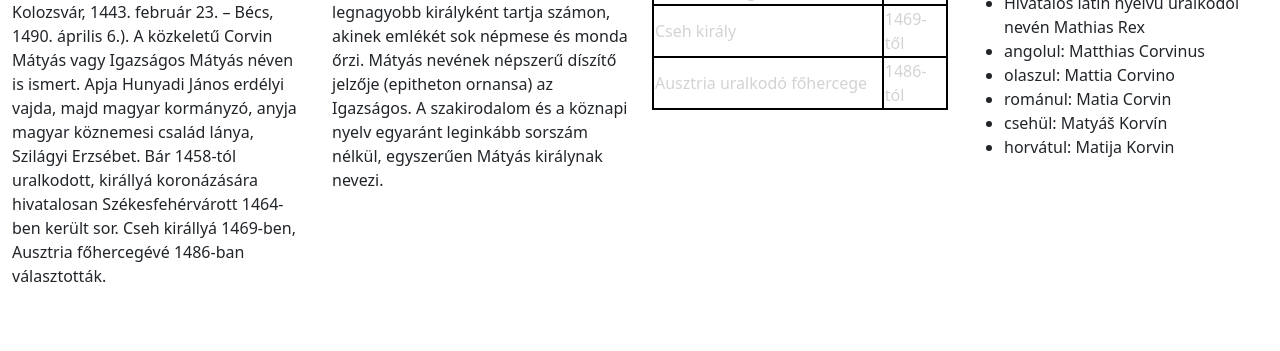
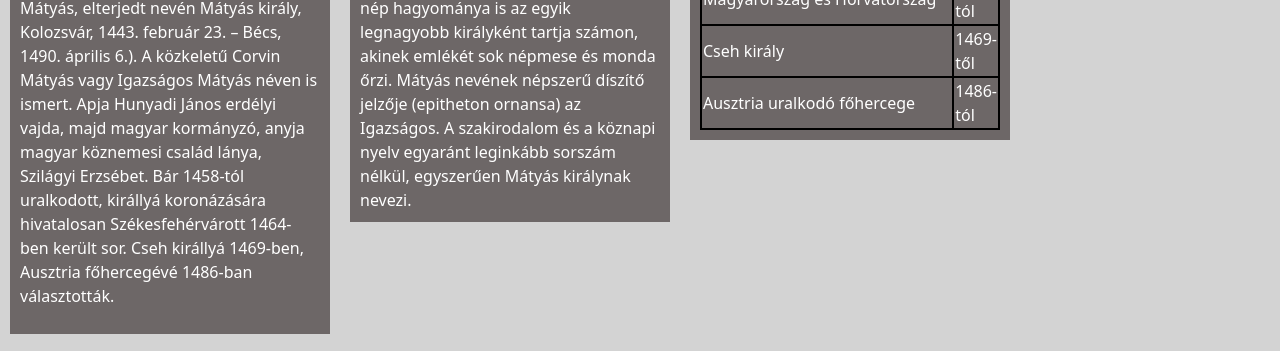
Before and after one commit to tamaszalanckik/Csapatmunka-10B, a plain HTML site: page Matyas_kiraly_csapatmunka/index.html in a window 1280 px wide. Shown: the part 244-595 px from the top of the page. Drawn offline with nearby package versions, Linux system fonts and the light colour scheme.

Commit message:
css valtozatasok

```diff
--- a/Matyas_kiraly_csapatmunka/style.css
+++ b/Matyas_kiraly_csapatmunka/style.css
@@ -1,11 +1,16 @@
 html{
     /* betutipus */
+}
+
+body{
+    background-color: lightgray;
 }
 
 h1{
     text-align: center;
     color: white;
     padding: 40px 0px;
+    text-shadow: whitesmoke 1px 0 10px;
 }
 
 #koronaHatter{
@@ -15,17 +20,19 @@ h1{
     height: 150px;
 }
 
-.col{
-    background-color: rgb(143, 135, 135);
+.row div{
+    background-color: rgb(109, 103, 103);
     margin: 10px;
+    color: white;
 }
 
-.col{
+.col-3{
     margin: 10px 10px;
     height: fit-content;
+    padding: 10px;
 }
 
 table tr td{
     border: 2px solid black;
-    color: lightgray;
+    width: 100%;
 }
```
Also changed, not shown: Ppt/képek/2 nap utan.png (added), Ppt/képek/trello 2 nap utan.png (added), 1 other file.
